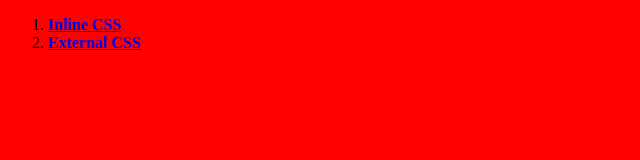
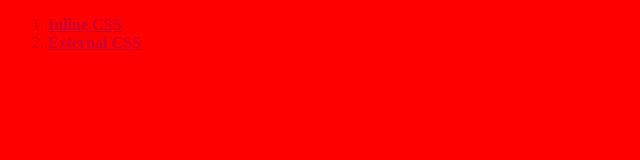
Before and after one commit to aveneeshM/CSS-assignments, a plain HTML site: page index.html in a window 1280 px wide. Shown: the whole page, without its empty margins (0-640 px from the left). Drawn offline with Linux system fonts and the light colour scheme.

Commit message:
Update index.html

```diff
--- a/index.html
+++ b/index.html
@@ -3,7 +3,7 @@
 <head>
 	<title> Index Page</title>
 </head>
-<body style="background-color: red; backface-visibility: 20%;">
+<body style="background-color: red; opacity: 20%;">
 	<ol>
 	 <li><a href="inline/inline.html"><b>Inline CSS</b></li>
 	 <li><a href="external/external.html"><b>External CSS</b></li>
```
